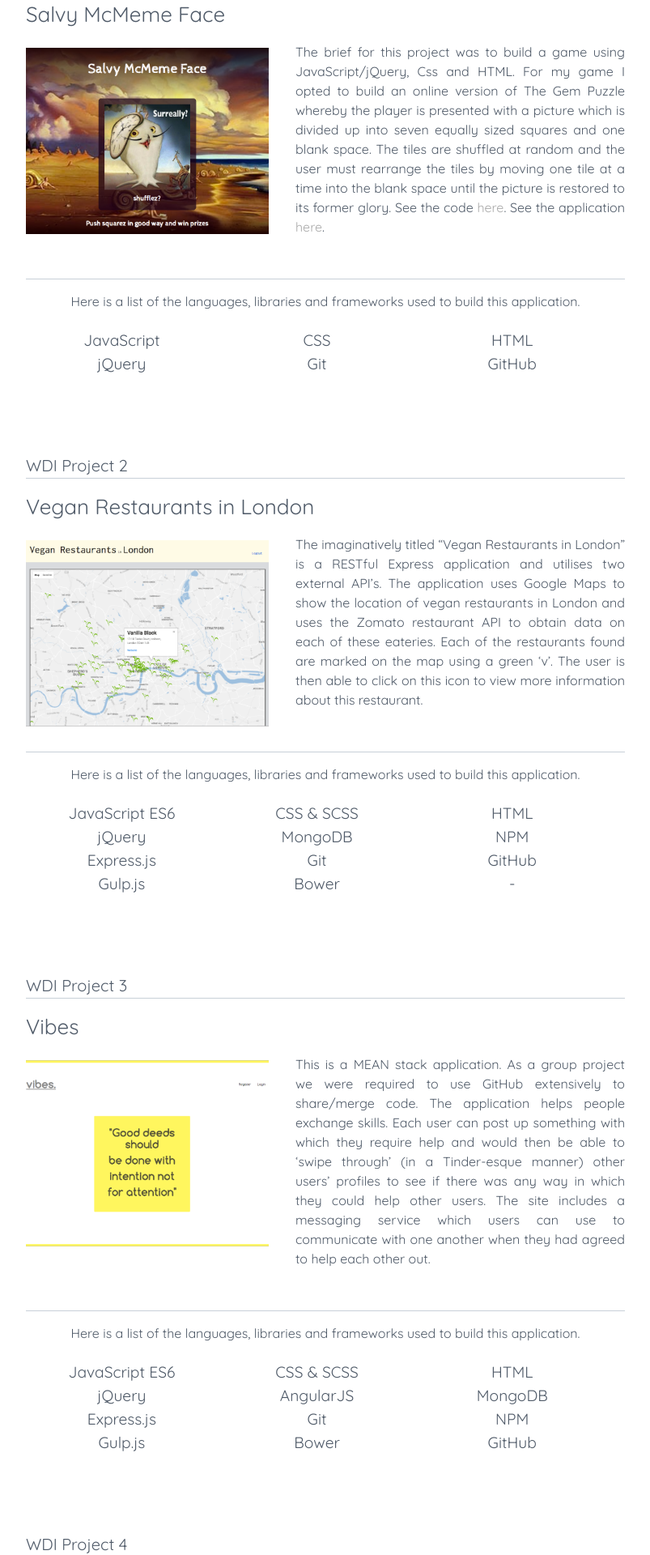
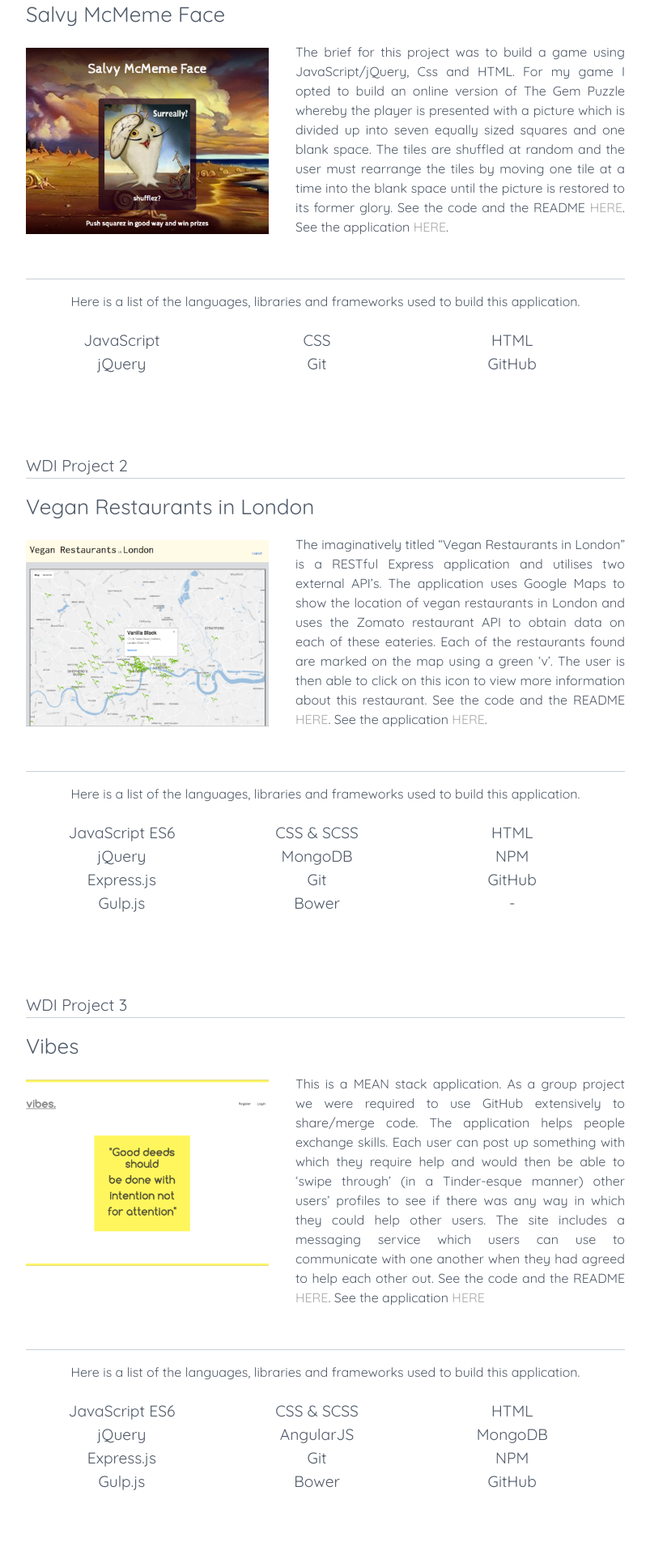
Before and after one commit to BRHGreen/BRHGreen-portfolio, a Jekyll site: the page built from projects.html, in a window 1280 px wide. Shown: the part 470-2390 px from the top of the page at 81% size, without its empty margins (238-1041 px from the left). Built offline with Jekyll 4.4.1, drawn with Linux system fonts in a browser that asks for light colours; nearby versions of some CDN libraries; some of the changed text lies outside the part shown.

Commit message:
fixed typo

```diff
--- a/about.html
+++ b/about.html
@@ -21,7 +21,7 @@ permalink: /about/
   <i>Aug 2016- Oct 2016</i>
   <p class="me-text">
     I undertook this course in order to start a career as a web developer. WDI is a full-time twelve week program designed to teach students proficiency in current industry technologies and the ability to work effectively through the process of planning and implementing projects both individually and collaboratively. Throughout WDI the importance of test driven development, agile methodology and effective in-depth planning processes was made clear and each day would begin with a class stand up.
-    During the course we were required to complete four major projects (details of which I have included under the <a class="page-link" href="/projects/">projects</a> tab.
+    During the course we were required to complete four major projects, details of which I have included under the <a class="page-link" href="/projects/">projects</a> tab.
   </p>
 </div>
 
--- a/css/style.scss
+++ b/css/style.scss
@@ -553,6 +553,7 @@ h1, h2, h3, h4, h5, h6 {
   text-align: justify;
   a {
     padding: 0;
+    text-transform: uppercase;
   }
 }
 
--- a/projects.html
+++ b/projects.html
@@ -10,8 +10,8 @@ category: "design"
   <h3>Salvy McMeme Face</h3>
   <div id="salvy" class="project-pictures"></div>
   <div class="projects-text-box">
-    <p class="projects-text">The brief for this project was to build a game using JavaScript/jQuery, Css and HTML. For my game I opted to build an online version of  The Gem Puzzle whereby the player is presented with a picture which is divided up into seven equally sized squares and one blank space. The tiles are shuffled at random and the user must rearrange the tiles by moving one tile at a time into the blank space until the picture is restored to its former glory.   See the code <a href="https://github.com/BRHGreen/wdi-project-1">here</a>.
-      See the application <a href="https://github.com/BRHGreen/wdi-project-1">here</a>.</p>
+    <p class="projects-text">The brief for this project was to build a game using JavaScript/jQuery, Css and HTML. For my game I opted to build an online version of  The Gem Puzzle whereby the player is presented with a picture which is divided up into seven equally sized squares and one blank space. The tiles are shuffled at random and the user must rearrange the tiles by moving one tile at a time into the blank space until the picture is restored to its former glory. See the code and the README <a href="https://github.com/BRHGreen/wdi-project-1" target="_blank">here</a>.
+      See the application <a href="https://github.com/BRHGreen/wdi-project-1" target="_blank">here</a>.</p>
   </div>
 </div>
 
@@ -47,7 +47,8 @@ category: "design"
   <div id="vegan"class="project-pictures"></div>
 
   <div class="projects-text-box">
-    <p class="projects-text">The imaginatively titled “Vegan Restaurants in London” is a RESTful Express application and utilises two external API’s. The application uses Google Maps to show the location of vegan restaurants in London and uses the Zomato restaurant API to obtain data on each of these eateries. Each of the restaurants found are marked on the map using a green ‘v’. The user is then able to click on this icon to view more information about this restaurant.  </p>
+    <p class="projects-text">The imaginatively titled “Vegan Restaurants in London” is a RESTful Express application and utilises two external API’s. The application uses Google Maps to show the location of vegan restaurants in London and uses the Zomato restaurant API to obtain data on each of these eateries. Each of the restaurants found are marked on the map using a green ‘v’. The user is then able to click on this icon to view more information about this restaurant.  See the code and the README <a href="https://github.com/BRHGreen/wdi-project-2" target="_blank">here</a>.
+      See the application <a href="https://github.com/BRHGreen/wdi-project-2" target="_blank">here</a>.</p>
   </div>
 </div>
 <div class="projects-tech">
@@ -87,7 +88,8 @@ category: "design"
   <h3>Vibes</h3>
   <div id="vibes" class="project-pictures"></div>
   <div class="projects-text-box">
-    <p class="projects-text">This is a MEAN stack application. As a group project we were required to use GitHub extensively to share/merge code. The application helps people exchange skills. Each user can post up something with which they require help and would then be able to ‘swipe through’ (in a Tinder-esque manner) other users’ profiles to see if there was any way in which they could help other users. The site includes a messaging service which users can use to communicate with one another when they had agreed to help each other out.
+    <p class="projects-text">This is a MEAN stack application. As a group project we were required to use GitHub extensively to share/merge code. The application helps people exchange skills. Each user can post up something with which they require help and would then be able to ‘swipe through’ (in a Tinder-esque manner) other users’ profiles to see if there was any way in which they could help other users. The site includes a messaging service which users can use to communicate with one another when they had agreed to help each other out. See the code and the README <a href="https://github.com/BRHGreen/wdi-project-3" target="_blank">here</a>.
+      See the application <a href="https://github.com/BRHGreen/wdi-project-3" target="_blank">here</a>
     </p>
   </div>
 </div>
@@ -129,7 +131,8 @@ category: "design"
   <div id="lex" class="project-pictures"></div>
 
   <div class="projects-text-box">
-    <p class="projects-text">This application uses an Angular front-end and a Rails back-end. It is an authenticated application designed to help the user expand their vocabulary. It invites the user to input a word for which they want more information. Once submitted the application populates that word’s page with  etymological information from a dictionary API. It also allows the user to input and save information. For authentication I used JWT and Bcrypt and for the dictionary API I used Persons Dictionary API.
+    <p class="projects-text">This application uses an Angular front-end and a Rails back-end. It is an authenticated application designed to help the user expand their vocabulary. It invites the user to input a word for which they want more information. Once submitted the application populates that word’s page with  etymological information from a dictionary API. It also allows the user to input and save information. For authentication I used JWT and Bcrypt and for the dictionary API I used Persons Dictionary API.   See the code and the README <a href="https://github.com/BRHGreen/wdi-project-4-frontend" target="_blank">here</a>.
+      See the application <a href="https://github.com/BRHGreen/wdi-project-4-frontend" target="_blank">here</a>
     </p>
   </div>
 </div>
```
Also changed, not shown: 3 other files.
